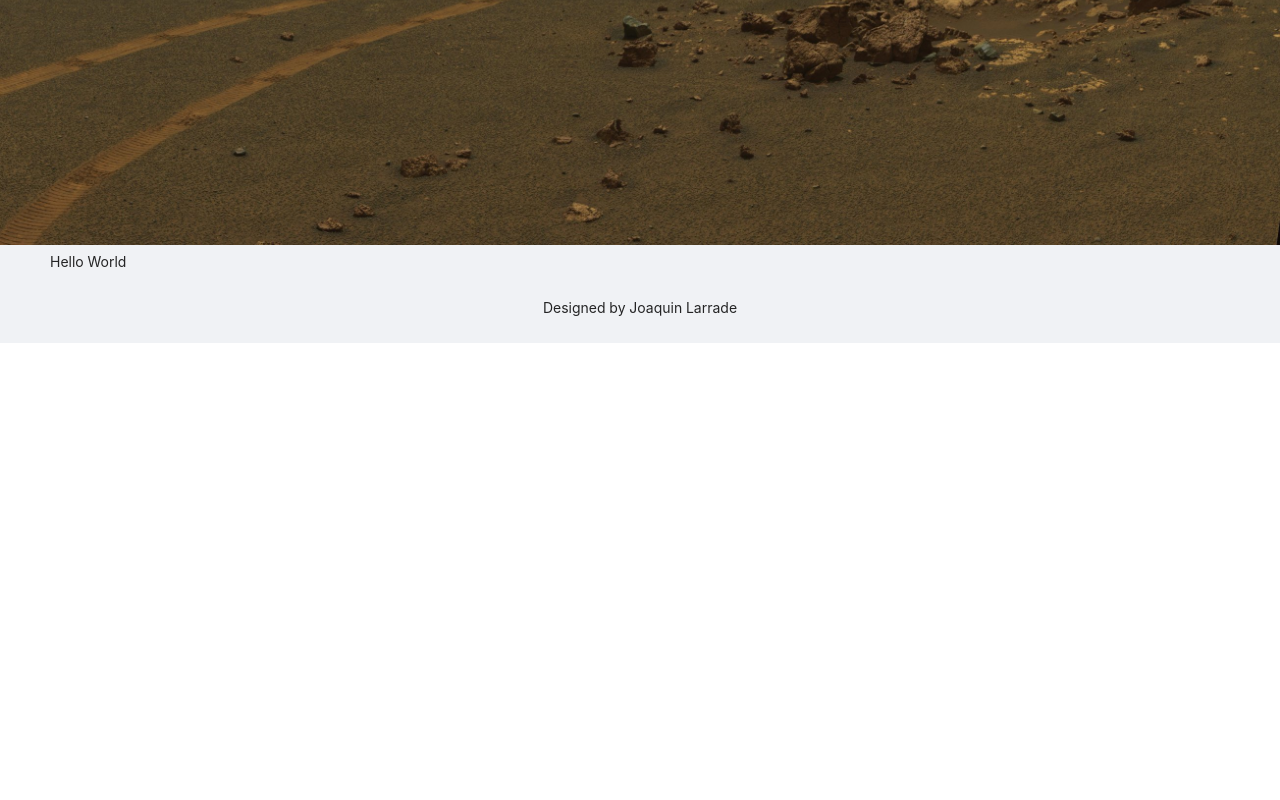
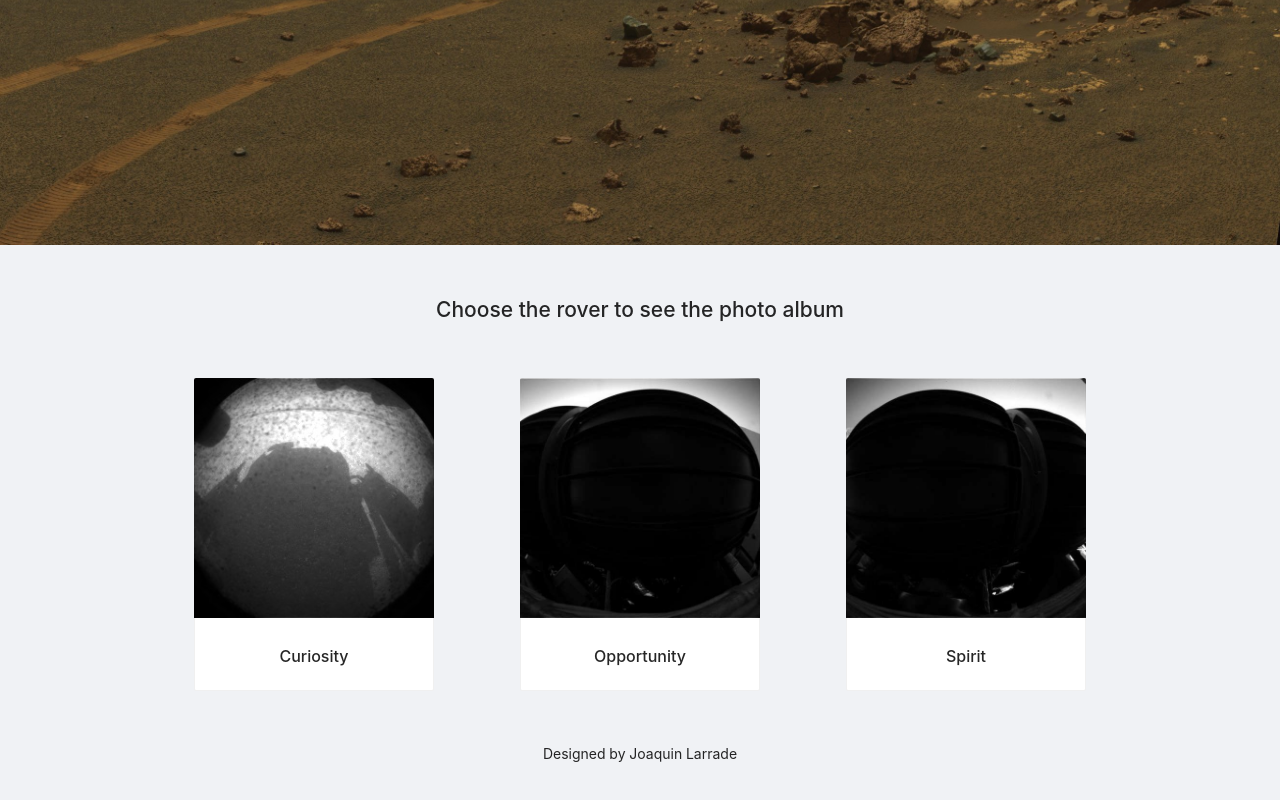
Before and after one commit to joacolarral/southern-code-challenge, a Next.js app: page / in a window 1280 px wide. Before the commit this address had no page. Shown: the part 310-1110 px from the top of the page. Before the commit the page ends 800 px from the top, so only its background shows below. Built offline with nearby package versions, Linux system fonts and the light colour scheme.

Commit message:
feat: home restructure

```diff
--- a/pages/home/components/Banner.js
+++ b/components/Banner/Banner.js
@@ -1,5 +1,5 @@
 import Image from 'next/image';
-import BannerHome from '../../../assets/img/background-home.jpeg';
+import BannerHome from '../../assets/img/background-home.jpeg';
 
 export default function Banner() {
   return (
--- a/components/Footer/index.js
+++ b/components/Footer/index.js
@@ -4,6 +4,8 @@ const { Footer } = Layout;
 
 export default function FooterComponent() {
   return (
-    <Footer style={{ textAlign: 'center' }}>Designed by Joaquin Larrade</Footer>
+    <Footer style={{ textAlign: 'center', margin: '2em' }}>
+      Designed by Joaquin Larrade
+    </Footer>
   );
 }
--- a/components/Navbar/Navbar.js
+++ b/components/Navbar/Navbar.js
@@ -1,5 +1,6 @@
 import Image from 'next/image';
 import { Layout } from 'antd';
+import Link from 'next/link';
 import nasaRickAndMorty from '../../assets/img/Nasa-Rick-And-Morty.png';
 
 const { Header } = Layout;
@@ -8,10 +9,9 @@ export default function Navbar() {
   return (
     <Header>
       <div className="nav-img">
-        <Image
-          src={nasaRickAndMorty}
-          alt="Picture of the author"
-        />
+        <Link href="/">
+          <Image src={nasaRickAndMorty} alt="Picture of the author" />
+        </Link>
       </div>
     </Header>
   );
--- a/components/Navbar/Navbar.scss
+++ b/components/Navbar/Navbar.scss
@@ -6,5 +6,6 @@
         width: 90px;
         display: flex;
         align-items: center;
+        cursor: pointer;
     }
 }
--- a/pages/home/Home.scss
+++ b/pages/Home.scss
@@ -8,3 +8,15 @@
     font-size: 3rem;
     }
 }
+.home-container {
+
+    .title {
+        margin: 3em;
+    }
+}
+
+.cards-home {
+    display: flex;
+    justify-content: center;
+    text-align: center;
+}
--- a/pages/home/index.js
+++ /dev/null
@@ -1,21 +0,0 @@
-/* eslint-disable no-use-before-define */
-/* eslint-disable comma-dangle */
-/* eslint-disable consistent-return */
-import { Layout } from 'antd';
-import Banner from './components/Banner';
-import FooterComponent from '../../components/Footer';
-import LayoutComponent from '../../components/Layout/Layout';
-
-const { Content } = Layout;
-
-export default function Home() {
-  return (
-    <LayoutComponent>
-      <Banner />
-      <Content style={{ padding: '0 50px' }}>
-        <div>Hello World</div>
-      </Content>
-      <FooterComponent />
-    </LayoutComponent>
-  );
-}
--- a/pages/index.js
+++ b/pages/index.js
@@ -1,14 +1,60 @@
-import { useRouter } from 'next/router';
-import { useEffect } from 'react';
-import Home from './home';
+/* eslint-disable no-use-before-define */
+/* eslint-disable comma-dangle */
+/* eslint-disable consistent-return */
+import { Layout, Card, Row, Col } from 'antd';
+import Image from 'next/image';
+import Banner from '../components/Banner/Banner';
+import FooterComponent from '../components/Footer';
+import LayoutComponent from '../components/Layout/Layout';
+import curiosityImg from '../assets/img/curiosity.jpeg';
+import opportunityImg from '../assets/img/opportunity.jpeg';
+import spiritImg from '../assets/img/spirit.jpeg';
+import Link from 'next/link';
 
-export default function home() {
-  const router = useRouter();
+const { Content } = Layout;
+const { Meta } = Card;
+const rovers = [
+  {
+    name: 'Curiosity',
+    imgUrl: curiosityImg,
+  },
+  {
+    name: 'Opportunity',
+    imgUrl: opportunityImg,
+  },
+  {
+    name: 'Spirit',
+    imgUrl: spiritImg,
+  },
+];
 
-  // eslint-disable-next-line consistent-return
-  useEffect(() => {
-    if (router.pathname === '/') return router.push('/');
-  }, []);
-
-  return <Home />;
+export default function Home() {
+  return (
+    <LayoutComponent>
+      <Banner />
+      <Content className="home-container">
+        <Row gutter={24} className="title" justify="center">
+          <Col>
+            <h2>Choose the rover to see the photo album</h2>
+          </Col>
+        </Row>
+        <Row gutter={24} justify="center">
+          {rovers.map((rover) => (
+            <Col key={rover.name} span={6} className="cards-home">
+              <Link href={`/rovers/${rover.name.toLowerCase()}`}>
+                <Card
+                  hoverable
+                  style={{ width: 240 }}
+                  cover={<Image src={rover.imgUrl} width={350} height={350} />}
+                >
+                  <Meta title={rover.name} />
+                </Card>
+              </Link>
+            </Col>
+          ))}
+        </Row>
+      </Content>
+      <FooterComponent />
+    </LayoutComponent>
+  );
 }
--- a/styles/index.scss
+++ b/styles/index.scss
@@ -10,4 +10,4 @@
 
 // pages
 
-@import "../pages/home/Home.scss";
+@import "../pages/Home.scss";
```
Also changed, not shown: mocks/mock.json (renamed from pages/home/mock.json).
